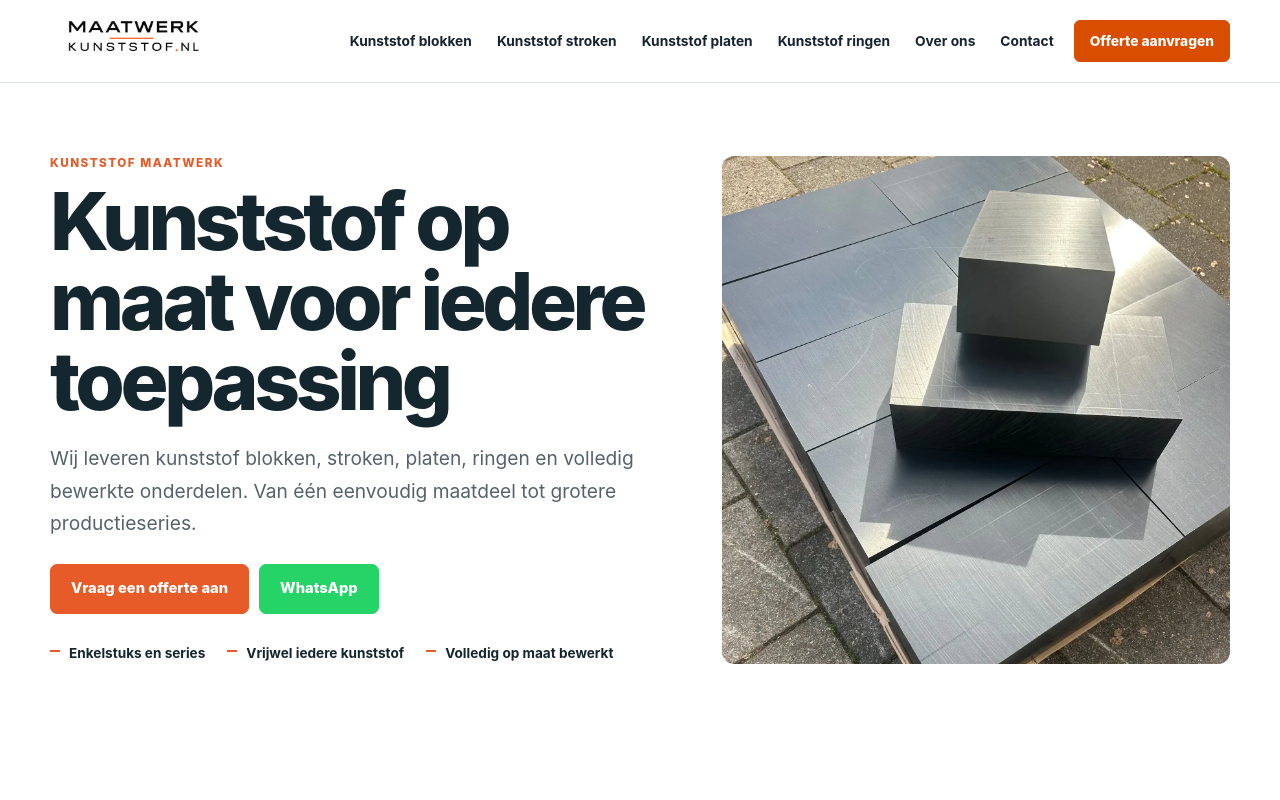
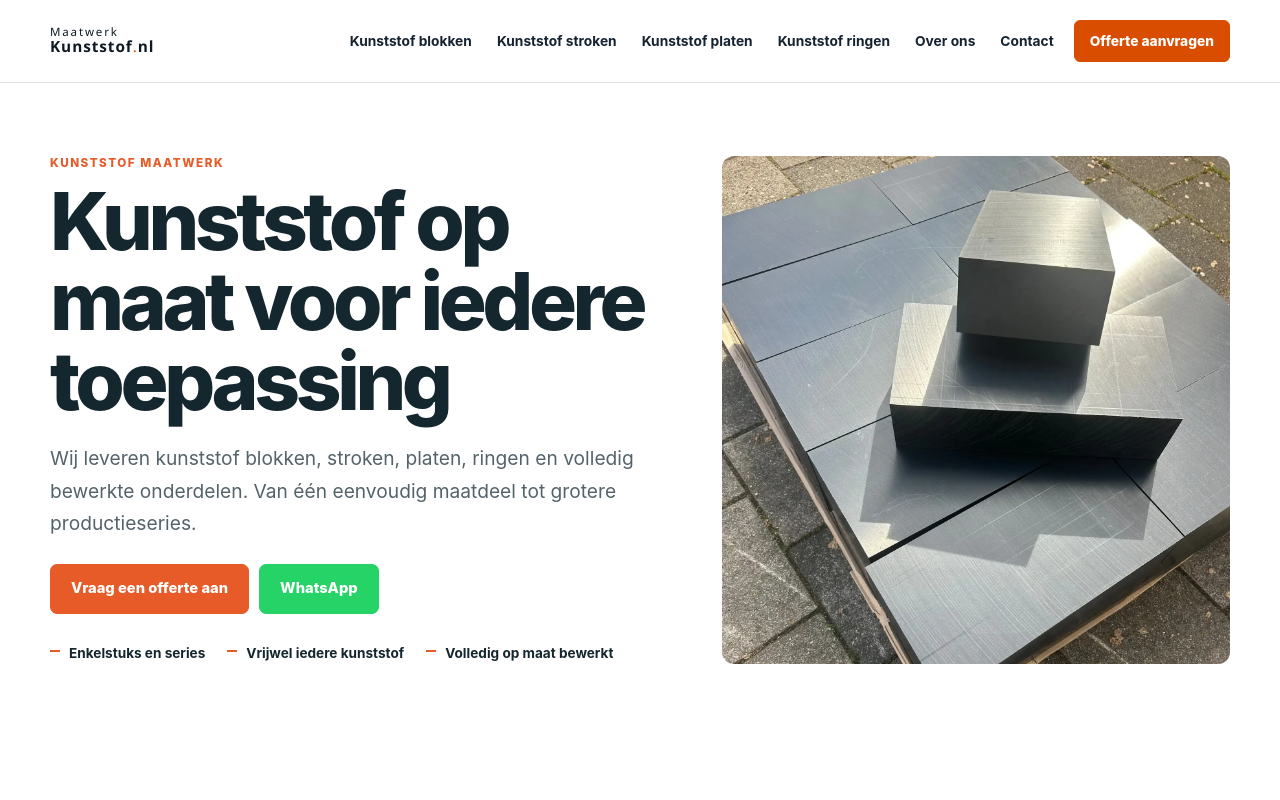
Before and after one commit to website-voorbeelden/maatwerkkunststof, an Eleventy site: page src/index.njk in a window 1280 px wide. Shown: the top 800 px of the page. Built offline with nearby package versions, Linux system fonts and the light colour scheme; Eleventy itself is replaced by a stand-in of ours; files that its build step writes are made by us from their sources.

Commit message:
Restore compact two-line text wordmark

```diff
--- a/src/_includes/header.njk
+++ b/src/_includes/header.njk
@@ -1,30 +1,36 @@
 <style>
-  .wordmark-logo { display: none; }
+  .wordmark-brand {
+    display: flex;
+    flex-direction: column;
+    align-items: flex-start;
+    gap: 2px;
+    font-family: "Avenir Next", "Segoe UI", Arial, sans-serif;
+    line-height: 0.95;
+    white-space: nowrap;
+  }
 
-  @media (min-width: 1080px) {
-    .wordmark-logo {
-      display: block !important;
-      width: 165px !important;
-      height: 44px !important;
-      object-fit: cover;
-      object-position: center;
-    }
+  .wordmark-brand-top {
+    font-size: 0.72rem;
+    font-weight: 650;
+    letter-spacing: 0.16em;
+  }
 
-    .wordmark-text { display: none !important; }
+  .wordmark-brand-bottom {
+    font-size: 0.96rem;
+    font-weight: 800;
+    letter-spacing: 0.06em;
   }
+
+  .wordmark-dot { color: var(--orange-600); }
 </style>
 
 <header class="site-header" data-header>
   <div class="container header-inner">
     <a class="wordmark" href="/" aria-label="MaatwerkKunststof.nl – home">
-      <img
-        class="wordmark-logo"
-        src="/assets/images/logo-maatwerkkunststof-square.png"
-        width="165"
-        height="44"
-        alt=""
-      >
-      <span class="wordmark-text">Maatwerk</span><strong class="wordmark-text">Kunststof.nl</strong>
+      <span class="wordmark-brand">
+        <span class="wordmark-brand-top">Maatwerk</span>
+        <strong class="wordmark-brand-bottom">Kunststof<span class="wordmark-dot">.</span>nl</strong>
+      </span>
     </a>
 
     <button class="menu-toggle" type="button" aria-expanded="false" aria-controls="site-navigation" aria-label="Menu openen">
```
